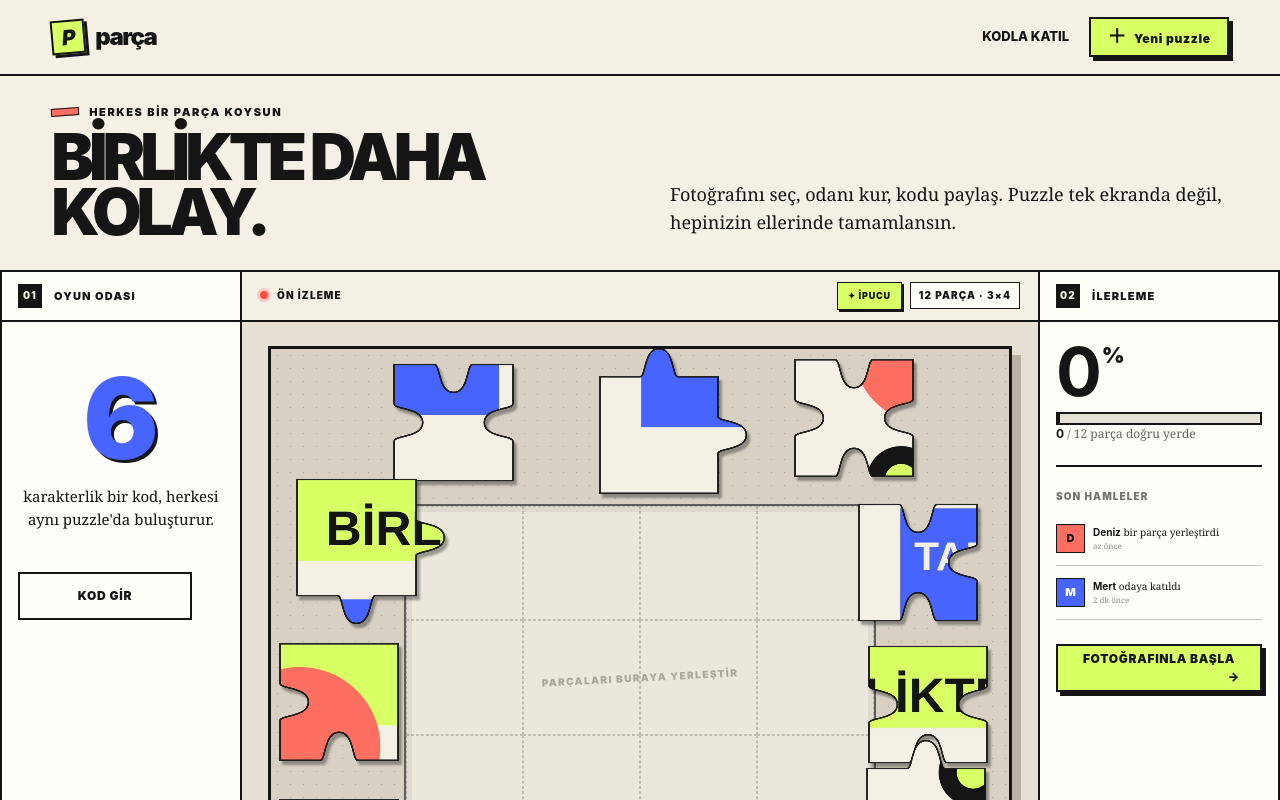
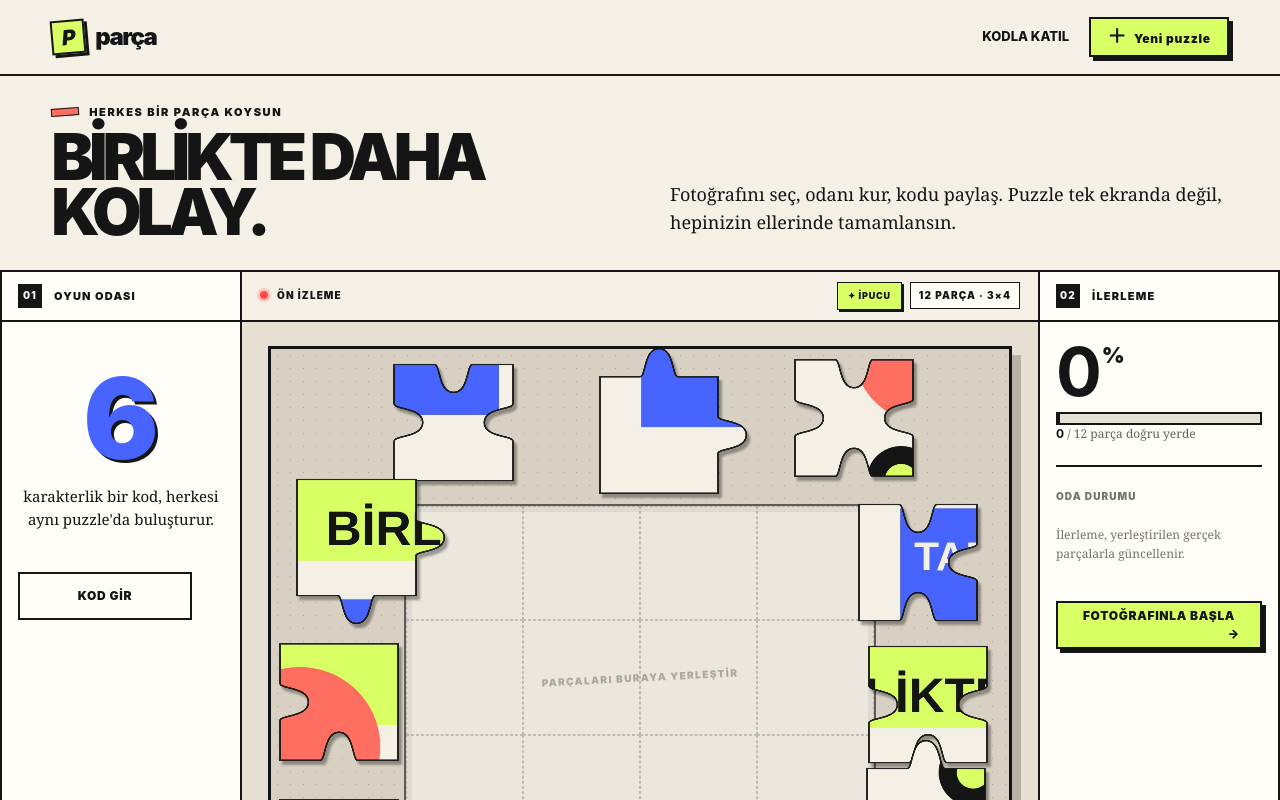
Before and after one commit to batuhanbural/puzzlebeyond, a Next.js app: page / in a window 1280 px wide. Shown: the top 800 px of the page. Built offline with nearby package versions, Linux system fonts and the light colour scheme.

Commit message:
Remove snap hint and placeholder players

```diff
--- a/app/globals.css
+++ b/app/globals.css
@@ -41,6 +41,7 @@ h1 { margin:0; max-width:780px; font-size:clamp(42px,5vw,78px); line-height:.87;
 .divider { height:2px; background:var(--ink); margin-top:22px!important; }
 .players { margin-top:0!important; }
 .player { display:flex; align-items:center; gap:9px; min-height:42px; border-bottom:1px solid #cbc7bd; font-size:12px; font-weight:800; }
+.waiting-player { color:#77736b; font-family:Georgia,serif; font-size:11px; line-height:1.45; }
 .avatar { width:28px; height:28px; display:grid; place-items:center; border:1.5px solid var(--ink); font-size:11px; font-weight:950; }
 .player small { margin-left:auto; padding:2px 4px; background:#e7e3d8; font-size:7px; letter-spacing:.6px; }
 .online-dot { width:7px; height:7px; border-radius:50%; background:#40b866; box-shadow:0 0 0 2px #d9f2df; }
@@ -63,7 +64,6 @@ h1 { margin:0; max-width:780px; font-size:clamp(42px,5vw,78px); line-height:.87;
 .hint-preview.visible { opacity:.48; }
 .board-grid { position:absolute; z-index:1; inset:0; display:grid; }
 .board-grid span { border:1px dashed rgba(21,21,21,.2); }
-.board-grid span.magnet-ready { position:relative; z-index:3; border:3px solid var(--coral); background:rgba(216,255,99,.48); box-shadow:inset 0 0 18px rgba(255,111,97,.5); animation:magnetPulse .5s ease-in-out infinite alternate; }
 .hint-target { position:absolute; z-index:12; display:grid; place-items:center; border:3px solid var(--coral); background:rgba(216,255,99,.34); box-shadow:0 0 0 5px rgba(255,111,97,.22); pointer-events:none; animation:hintPulse .8s ease-in-out infinite alternate; }
 .hint-target span { width:26px; height:26px; display:grid; place-items:center; border:2px solid var(--ink); border-radius:50%; background:var(--lime); font-size:10px; font-weight:950; }
 @keyframes hintPulse { from { transform:scale(.94); opacity:.72; } to { transform:scale(1.04); opacity:1; } }
@@ -74,7 +74,6 @@ h1 { margin:0; max-width:780px; font-size:clamp(42px,5vw,78px); line-height:.87;
 .puzzle-piece.dragging { z-index:50; cursor:grabbing; transform:scale(1.07) rotate(-1deg); transition:none!important; filter:brightness(1.08); }
 .puzzle-piece.locked { z-index:4; cursor:default; filter:drop-shadow(0 0 4px rgba(216,255,99,.8)); }
 .puzzle-piece.locked:hover { transform:none; filter:drop-shadow(0 0 4px rgba(216,255,99,.8)); }
-@keyframes magnetPulse { from { opacity:.65; } to { opacity:1; } }
 .piece-number { position:absolute; left:5px; top:5px; min-width:19px; height:19px; padding:0 4px; display:grid; place-items:center; background:rgba(21,21,21,.77); color:white; font-size:8px; font-weight:900; opacity:0; }
 .puzzle-piece:hover .piece-number { opacity:1; }
 .complete-badge { position:absolute; z-index:20; left:50%; top:50%; transform:translate(-50%,-50%) rotate(-2deg); padding:13px 20px; border:3px solid var(--ink); background:var(--lime); box-shadow:7px 7px 0 var(--ink); font-size:22px; font-weight:950; white-space:nowrap; }
@@ -92,6 +91,7 @@ h1 { margin:0; max-width:780px; font-size:clamp(42px,5vw,78px); line-height:.87;
 .activity p { margin:0; font-family:Georgia,serif; font-size:10px; line-height:1.35; }
 .activity p b { font-family:Inter,sans-serif; }
 .activity small { display:block; margin-top:2px; color:#8f8b83; }
+.activity-empty { padding:14px 0; color:#77736b!important; line-height:1.55; }
 .create-main { margin-top:24px!important; width:calc(100% - 32px); }
 .create-main span { float:right; }
 .notice { max-width:1500px; min-height:48px; margin:0 auto; padding:0 4vw; display:flex; align-items:center; gap:9px; border:2px solid var(--ink); border-bottom:0; background:var(--lime); font-family:Georgia,serif; font-size:12px; }
--- a/app/page.tsx
+++ b/app/page.tsx
@@ -195,7 +195,6 @@ export default function Home() {
     currentX: number;
     currentY: number;
     element: HTMLDivElement;
-    targetCell: HTMLSpanElement | null;
   } | null>(null);
 
   useEffect(() => setImageUrl(createDefaultImage()), []);
@@ -301,18 +300,12 @@ export default function Home() {
     drag.currentY = y;
     drag.element.style.left = `${x * 100}%`;
     drag.element.style.top = `${y * 100}%`;
-    const targetX = BOARD.left + (drag.id % cols) * (BOARD.width / cols);
-    const targetY = BOARD.top + Math.floor(drag.id / cols) * (BOARD.height / rows);
-    const isNear = Math.abs(x - targetX) < (BOARD.width / cols) * 0.9
-      && Math.abs(y - targetY) < (BOARD.height / rows) * 0.9;
-    drag.targetCell?.classList.toggle("magnet-ready", isNear);
   };
 
   const endMove = () => {
     if (!dragRef.current) return;
     const drag = dragRef.current;
     const movingId = drag.id;
-    drag.targetCell?.classList.remove("magnet-ready");
     drag.element.classList.remove("dragging");
     dragRef.current = null;
     setPieces((current) => {
@@ -377,16 +370,15 @@ export default function Home() {
               <button className="room-code" onClick={copyCode} title="Kopyala">{room.code}<span>⧉</span></button>
               <p className="room-hint">Arkadaşların bu kodu girerek aynı tahtaya bağlanabilir.</p>
               <div className="divider" />
-              <p className="muted-label">OYUNCULAR · 3</p>
+              <p className="muted-label">OYUNCULAR · 1</p>
               <div className="players">
-                {[playerName, "Deniz", "Mert"].map((name, index) => (
-                  <div className="player" key={name}>
-                    <span className="avatar" style={{ background: avatarColor(index) }}>{name.slice(0, 1)}</span>
-                    <span>{name}</span>{index === 0 && <small>SEN</small>}
-                    <i className="online-dot" />
-                  </div>
-                ))}
+                <div className="player">
+                  <span className="avatar" style={{ background: avatarColor(0) }}>{playerName.slice(0, 1)}</span>
+                  <span>{playerName}</span><small>SEN</small>
+                  <i className="online-dot" />
+                </div>
               </div>
+              <p className="waiting-player">Diğer oyuncular kodla katıldığında burada görünür.</p>
               <button className="outline-button full" onClick={copyCode}>Davet kodunu kopyala</button>
             </>
           ) : (
@@ -416,7 +408,7 @@ export default function Home() {
             <div className="puzzle-board-guide">
               <div className={`hint-preview ${hintVisible ? "visible" : ""}`} style={{ backgroundImage: `url(${imageUrl})` }} />
               <div className="board-grid" style={{ gridTemplateColumns: `repeat(${cols}, 1fr)`, gridTemplateRows: `repeat(${rows}, 1fr)` }}>
-                {Array.from({ length: pieceCount }).map((_, i) => <span key={i} data-cell-id={i} />)}
+                {Array.from({ length: pieceCount }).map((_, i) => <span key={i} />)}
               </div>
               <p>PARÇALARI BURAYA YERLEŞTİR</p>
             </div>
@@ -443,7 +435,6 @@ export default function Home() {
                   if (piece.locked || !boardRef.current) return;
                   event.currentTarget.setPointerCapture(event.pointerId);
                   const rect = boardRef.current.getBoundingClientRect();
-                  const targetCell = boardRef.current.querySelector<HTMLSpanElement>(`[data-cell-id="${piece.id}"]`);
                   event.currentTarget.classList.add("dragging");
                   dragRef.current = {
                     id: piece.id,
@@ -452,7 +443,6 @@ export default function Home() {
                     currentX: piece.x,
                     currentY: piece.y,
                     element: event.currentTarget,
-                    targetCell,
                   };
                 }}
                 role="button" tabIndex={0} aria-label={`${piece.id + 1}. puzzle parçası`}
@@ -475,9 +465,8 @@ export default function Home() {
           <div className="progress-track"><i style={{ width: `${progress}%` }} /></div>
           <p><b>{solvedCount}</b> / {pieceCount} parça doğru yerde</p>
           <div className="divider" />
-          <p className="muted-label">SON HAMLELER</p>
-          <div className="activity"><span className="avatar mini" style={{ background: "#ff6f61" }}>D</span><p><b>Deniz</b> bir parça yerleştirdi<small>az önce</small></p></div>
-          <div className="activity"><span className="avatar mini" style={{ background: "#4864ff", color: "white" }}>M</span><p><b>Mert</b> odaya katıldı<small>2 dk önce</small></p></div>
+          <p className="muted-label">ODA DURUMU</p>
+          <p className="activity-empty">İlerleme, yerleştirilen gerçek parçalarla güncellenir.</p>
           {!room && <button className="primary-button full create-main" onClick={() => setDialog("create")}>FOTOĞRAFINLA BAŞLA <span>→</span></button>}
         </aside>
       </section>
```
